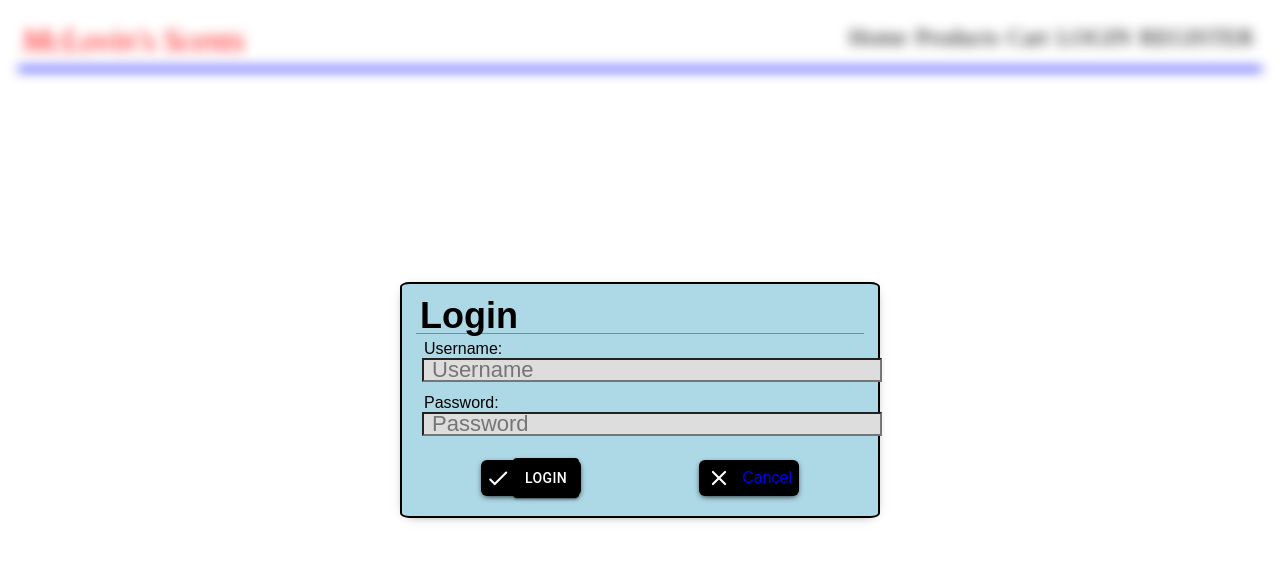
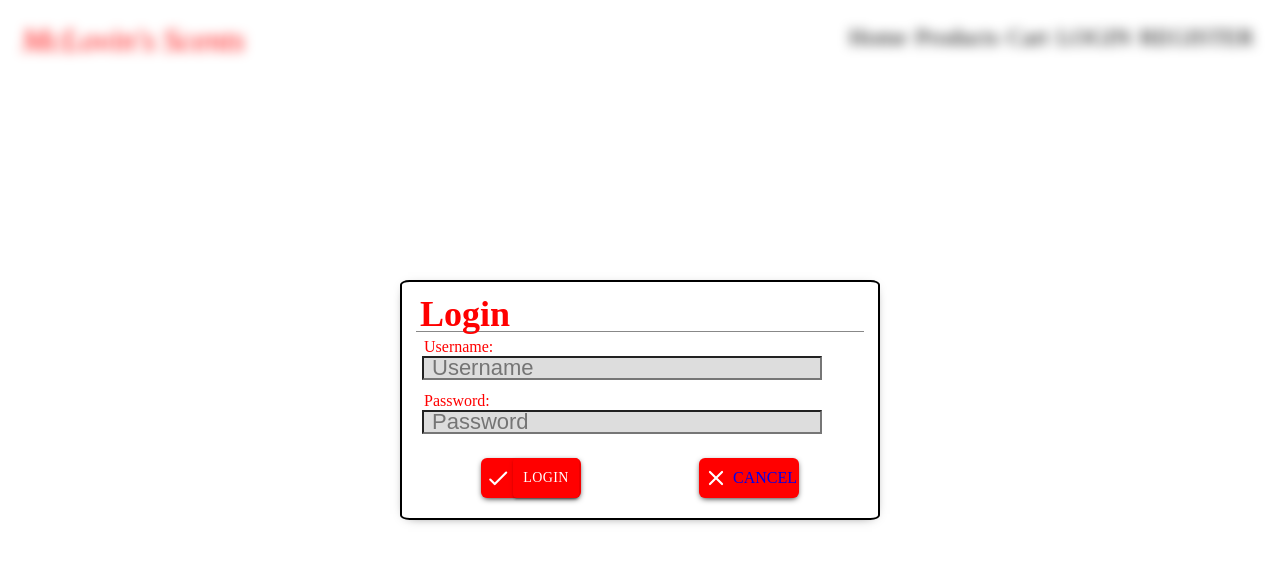
Before and after one commit to kidd5630/McLovins-Frontend, a React app: page /login in a window 1280 px wide. Built offline with nearby package versions, Linux system fonts and the light colour scheme; no server answers; a web font is replaced by a local one.

Commit message:
more styling complete and the drop down

```diff
--- a/public/style.css
+++ b/public/style.css
@@ -37,8 +37,6 @@
 }
 .prodLink{
 	color: black;
-	text-decoration: none;
-
 }
 .innerbox{
     display: flex;
--- a/src/api/index.js
+++ b/src/api/index.js
@@ -14,7 +14,6 @@ export async function fetchRegisterUser(url, username, password, email) {
             })
         })
         const data = await response.json()
-        console.log(data);
         return data
     } catch (error) {
         console.error(error);
@@ -78,9 +77,6 @@ export async function createProduct( url, userToken, name, description, category
 }
 
 export async function fetchUsersCart(id, userToken){
-    console.log('this id',id);
-    console.log('token',userToken);
-
       try{
           const headers = {
             headers: {
--- a/src/component/CategoryProducts.js
+++ b/src/component/CategoryProducts.js
@@ -7,9 +7,6 @@ const ProductsByCategory = ({userToken, allProducts, allCartItem, isAdmin, Categ
         {CategoryProducts.map(prod=> {
             return (
               <div className="categoryContainer" key={prod.id}>
-
-
-
                       <div className='innerbox'>
                         <div className='innerboxText' style={{fontWeight:"bolder", color:"black"}}
                             onClick={() => {
--- a/src/component/Login.js
+++ b/src/component/Login.js
@@ -26,12 +26,11 @@ const Modal = styled.div`
   backdrop-filter: blur(6px);
 `;
 const Content = styled.div`
-  font-family: "ABeeZee", sans-serif;
+    font-family: "Akaya Telivigala";
     width: 480px;
     padding: 12px;
     min-height: 200px;
     border: black solid 2px;
-  background: #ADD8E6;
     box-shadow: 0 2px 12px -8px black;
     border-radius: 2%;
 `;
@@ -42,17 +41,19 @@ const Heading = styled.div`
   justify-content: flex-start;
   font-size: 24px;
   border-bottom: 1px solid #888;
+  color: red;
 `;
 const Form = styled.div`
   display: flex;
   flex-direction: column;
 `;
 const Label = styled.label`
+    color:red;
 `;
 const Input = styled.input`
   height: 1.5rem;
   background: #ddd;
-  width: 460px;
+  width: 400px;
   padding: 8px;
   font-size: 22px;
   margin-bottom: 8px;
@@ -69,10 +70,10 @@ const FooterButton = styled.div`
   justify-content: flex-end;
   border-radius: 6px;
   box-shadow: 0 2px 6px -2px black;
-  background-color: black;
+  background-color: red;
   justify-content: space-around;
   align-items: center;
-  height: 36px;
+  height: 40px;
   width: 100px;
   a:visited {
     color: white;
@@ -113,8 +114,7 @@ const Login = ({setMyPassword, myPassword, setMyUsername, myUsername, setUserTok
         }
     }
     return (
-        <div className="background"
-            style={{backgroundColor:"blue"}}>
+        <div className="background">
             <Modal>
                 <Content>
                     <section className="loginContainer">
@@ -146,9 +146,11 @@ const Login = ({setMyPassword, myPassword, setMyUsername, myUsername, setUserTok
                                             <Button
                                                 variant="contained"
                                                 style={{
+                                                fontFamily: "Akaya Telivigala",
                                                 textDecoration: "none",
-                                                backgroundColor: "black",
+                                                backgroundColor: "red",
                                                 color: "white",
+
                                                 }}
                                                 className="btn btn-primary"
                                                 type="submit"
@@ -166,7 +168,7 @@ const Login = ({setMyPassword, myPassword, setMyUsername, myUsername, setUserTok
                                                 className="btn btn-primary"
                                                 onClick={() => {}}
                                             >
-                                                Cancel
+                                                CANCEL
                                             </Link>
                                         </FooterButton>
                                     </Footer>
--- a/src/component/MakeProduct.js
+++ b/src/component/MakeProduct.js
@@ -25,7 +25,10 @@ const MakeProduct = ({userToken, allProducts, setAllProducts}) => {
         e.preventDefault();
         try {
             const results = await createProduct(BASE_URL, userToken, name, description,category, quantity, price, photo);
-            if(results.id){
+           console.log(name, description,category, quantity, price, photo);
+
+            console.log("lookin at results", results)
+            if(results){
                 setAllProducts([...allProducts, results])
                 alert("New Product Has Been Made")
                 resetForm();
@@ -73,20 +76,13 @@ const MakeProduct = ({userToken, allProducts, setAllProducts}) => {
                 </div>
             </div>
             <div className="makeProdContent">
-                <div>
-                    <label className="makeProdLabel">Category</label>
-                </div>
-                <div>
-                <input className="makeProdInput"
-                        type="text"
-                        placeholder="category"
-                        value={category}
-                        required
-                        onChange={(event) => {
-                            setCategory(event.target.value);
-                        }}
-                    />
-                </div>
+            <label>Category </label>
+                <br></br>
+                <select id="makeProdDD"  value={category} onChange={(e)=> {setCategory(event.target.value)}}>
+                {allProducts.map((obj)=>
+                    <option key={obj.id} value={obj.category}>{obj.category}</option>
+                  )}
+                </select>
             </div>
             <div className="makeProdContent">
                 <div>
--- a/src/component/Register.js
+++ b/src/component/Register.js
@@ -22,12 +22,11 @@ const Modal = styled.div`
   backdrop-filter: blur(6px);
 `;
 const Content = styled.div`
-  font-family: "ABeeZee", sans-serif;
+  font-family: "Akaya Telivigala";
   width: 480px;
   padding: 12px;
   min-height: 200px;
   border: black solid 2px;
-  background: #ADD8E6;
   box-shadow: 0 2px 12px -8px black;
   border-radius: 2%;
 `;
@@ -38,17 +37,19 @@ const Heading = styled.div`
 justify-content: flex-start;
 font-size: 24px;
 border-bottom: 1px solid #888;
+color: red;
 `;
 const Form = styled.div`
   display: flex;
   flex-direction: column;
 `;
 const Label = styled.label`
+color:red;
 `;
 const Input = styled.input`
 height: 1.5rem;
 background: #ddd;
-  width: 460px;
+width: 400px;
 padding: 8px;
 font-size: 22px;
 margin-bottom: 8px;
@@ -65,10 +66,10 @@ const FooterButton = styled.div`
   justify-content: flex-end;
   border-radius: 6px;
   box-shadow: 0 2px 6px -2px black;
-  background-color: black;
+  background-color: red;
   justify-content: space-around;
   align-items: center;
-  height: 36px;
+  height: 40px;
   width: 100px;
   a:visited {
     color: white;
@@ -156,8 +157,9 @@ const Register = ({setUserToken, setMyPassword, myPassword, setMyUsername, myUse
                                     variant="contained"
                                     style={{
                                     textDecoration: "none",
-                                    backgroundColor: "black",
+                                    backgroundColor: "red",
                                     color: "white",
+                                    fontFamily: "Akaya Telivigala",
                                     }}
                                     className="btn btn-primary"
                                     type="submit"
@@ -175,7 +177,7 @@ const Register = ({setUserToken, setMyPassword, myPassword, setMyUsername, myUse
                                     className="btn btn-primary"
                                     onClick={() => {}}
                                 >
-                                    Cancel
+                                    CANCEL
                                 </Link>
                             </FooterButton>
                         </Footer>
```
Lines whose indentation alone changed are shown as unchanged.
